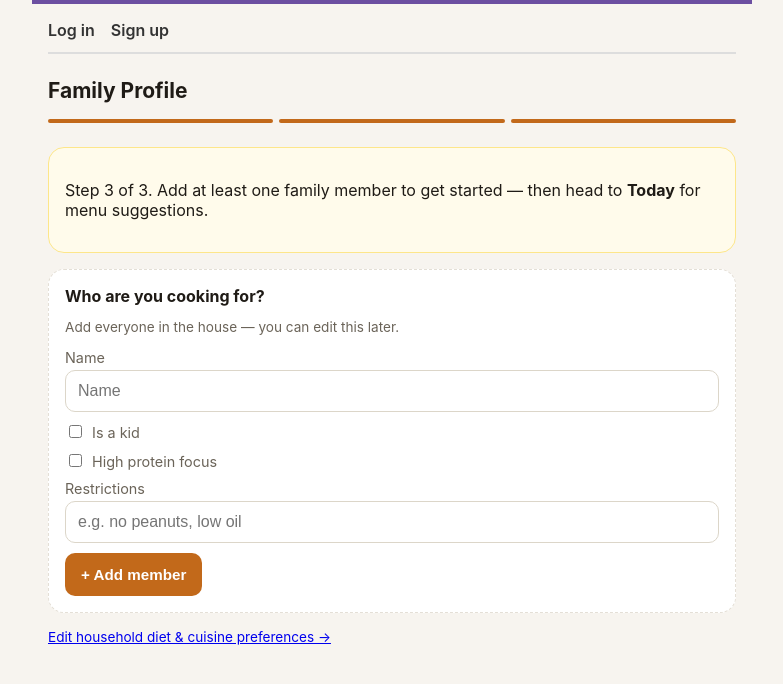
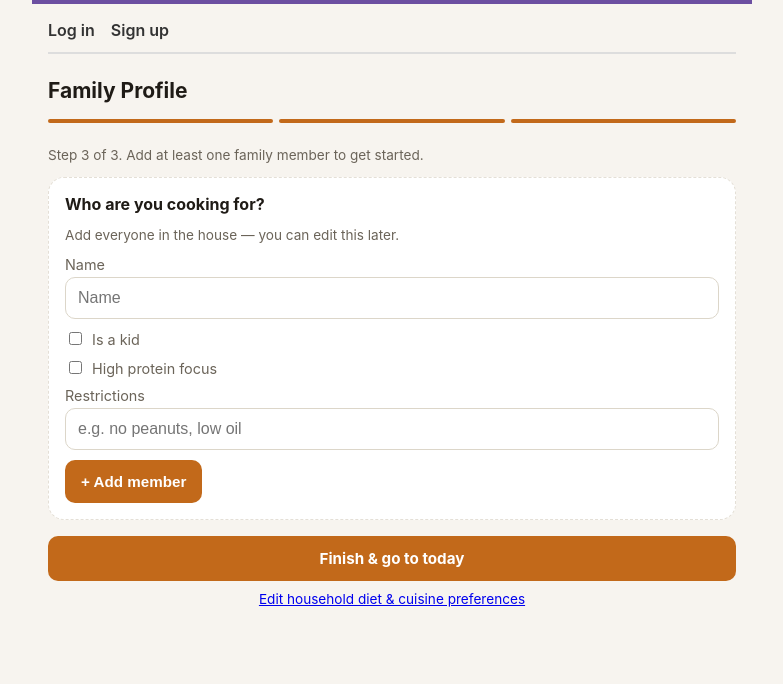
Before and after one commit to vishruth8692/meal_planner, a FastAPI app: template app/templates/profile.html in a window 1280 px wide. Shown: the top 684 px of the page, without its empty margins (248-1031 px from the left). Run offline with FastAPI, Linux system fonts and the light colour scheme; the template is opened without the code that fills it, so the values that code supplies are empty.

Commit message:
Move Family step's primary action to a bottom button, like the rest of onboarding
Steps 1 and 2 of onboarding both end in a primary Continue button at
the bottom. Family (step 3) broke that pattern with a "Continue to
today's menu" banner at the top and an unrelated "Edit preferences"
link at the bottom. Removed the top banner and replaced the bottom
link with a proper primary button ("Finish & go to today" before any
member is added, "Continue to today's menu" after) — preferences
editing is now a small secondary link underneath it.

Co-Authored-By: Claude Sonnet 5 <noreply@anthropic.com>

```diff
--- a/app/static/style.css
+++ b/app/static/style.css
@@ -95,6 +95,17 @@ button {
 button.secondary {
   background: var(--chip-bg);
   color: #4a453d;
+}
+.button-link {
+  display: block;
+  text-align: center;
+  background: var(--accent);
+  color: white;
+  padding: 13px 16px;
+  border-radius: 10px;
+  font-size: 0.95rem;
+  font-weight: 700;
+  text-decoration: none;
 }
 .row { display: flex; gap: 8px; }
 table { width: 100%; border-collapse: collapse; font-size: 0.9rem; }
--- a/app/templates/profile.html
+++ b/app/templates/profile.html
@@ -8,16 +8,9 @@
   <div class="step-seg filled"></div>
   <div class="step-seg filled"></div>
 </div>
-<div class="card onboarding">
-  <p>Step 3 of 3. Add at least one family member to get started — then head to <strong>Today</strong> for menu suggestions.</p>
-</div>
-{% else %}
-<div class="card onboarding">
-  <a href="/">&larr; Continue to today's menu</a>
-</div>
+<p class="hint">Step 3 of 3. Add at least one family member to get started.</p>
 {% endif %}
 
-{% if members %}
 {% for m in members %}
 <div class="card member-row">
   <div class="avatar">{{ m.name[0]|upper }}</div>
@@ -32,7 +25,6 @@
   </form>
 </div>
 {% endfor %}
-{% endif %}
 
 <div class="card add-member-card">
   <h2>{{ "Who are you cooking for?" if not members else "Add member" }}</h2>
@@ -46,5 +38,6 @@
   </form>
 </div>
 
-<p class="hint"><a href="/preferences">Edit household diet &amp; cuisine preferences &rarr;</a></p>
+<a href="/" class="button-link">{{ "Finish & go to today" if not members else "Continue to today's menu" }}</a>
+<p class="hint" style="text-align: center; margin-top: 10px;"><a href="/preferences">Edit household diet &amp; cuisine preferences</a></p>
 {% endblock %}
```
